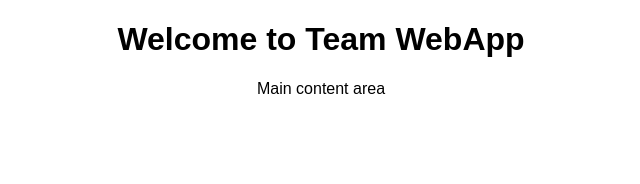
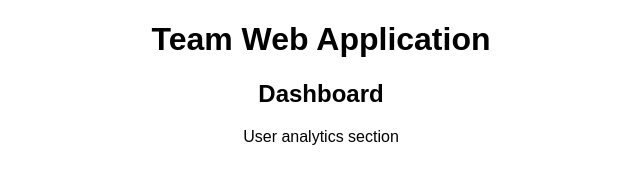
Before and after one commit to akilagrepo/team-webapp, a plain HTML site: page index.html in a window 1280 px wide. Shown: the whole page, without its empty margins (319-959 px from the left). Drawn offline with Linux system fonts and the light colour scheme.

Commit message:
fix(header) : correct application title

```diff
--- a/index.html
+++ b/index.html
@@ -6,12 +6,13 @@
 </head>
 <body>
     <header>
-        <h1>Welcome to Team WebApp</h1>
+        <h1>Team Web Application</h1>
     </header>
 
-    <main>
-        <p>Main content area</p>
-    </main>
+ <main>
+    <h2>Dashboard</h2>
+    <p>User analytics section</p>
+</main>
 
     <script src="script.js"></script>
 </body>
```
